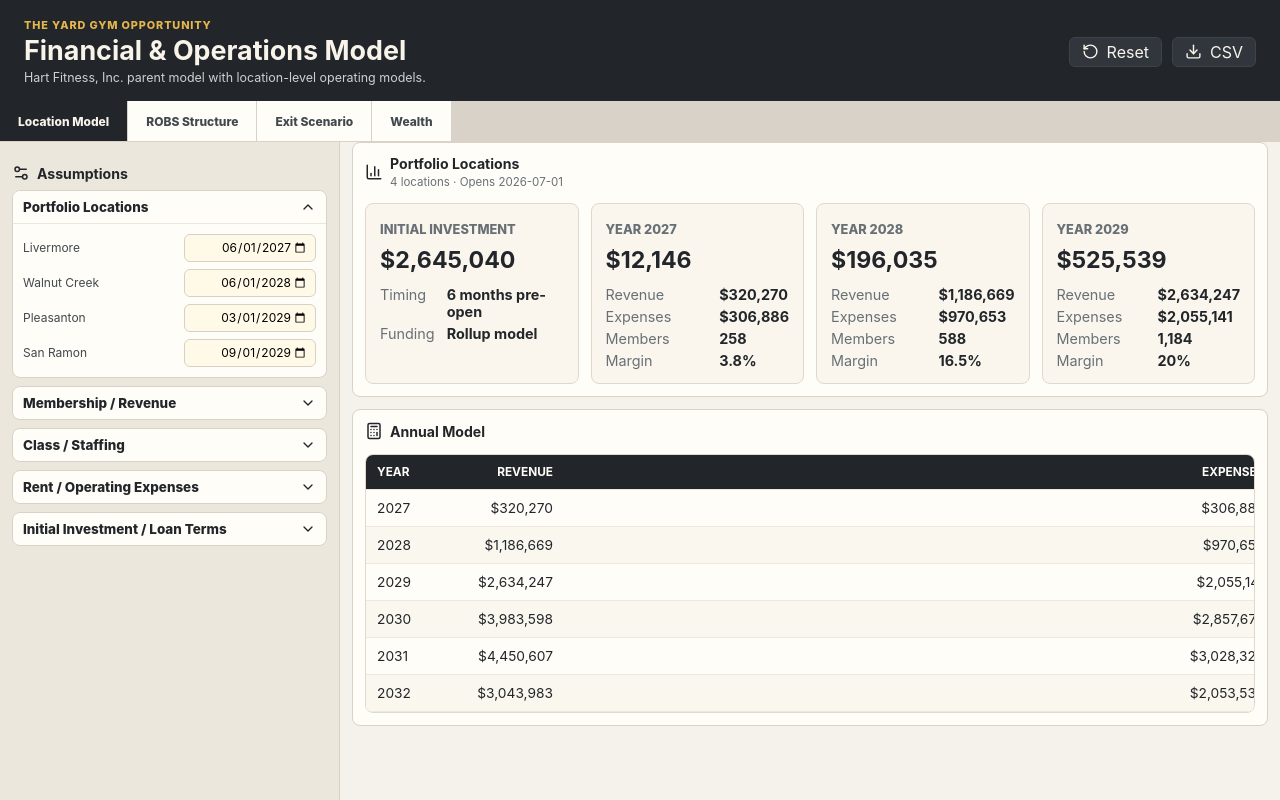
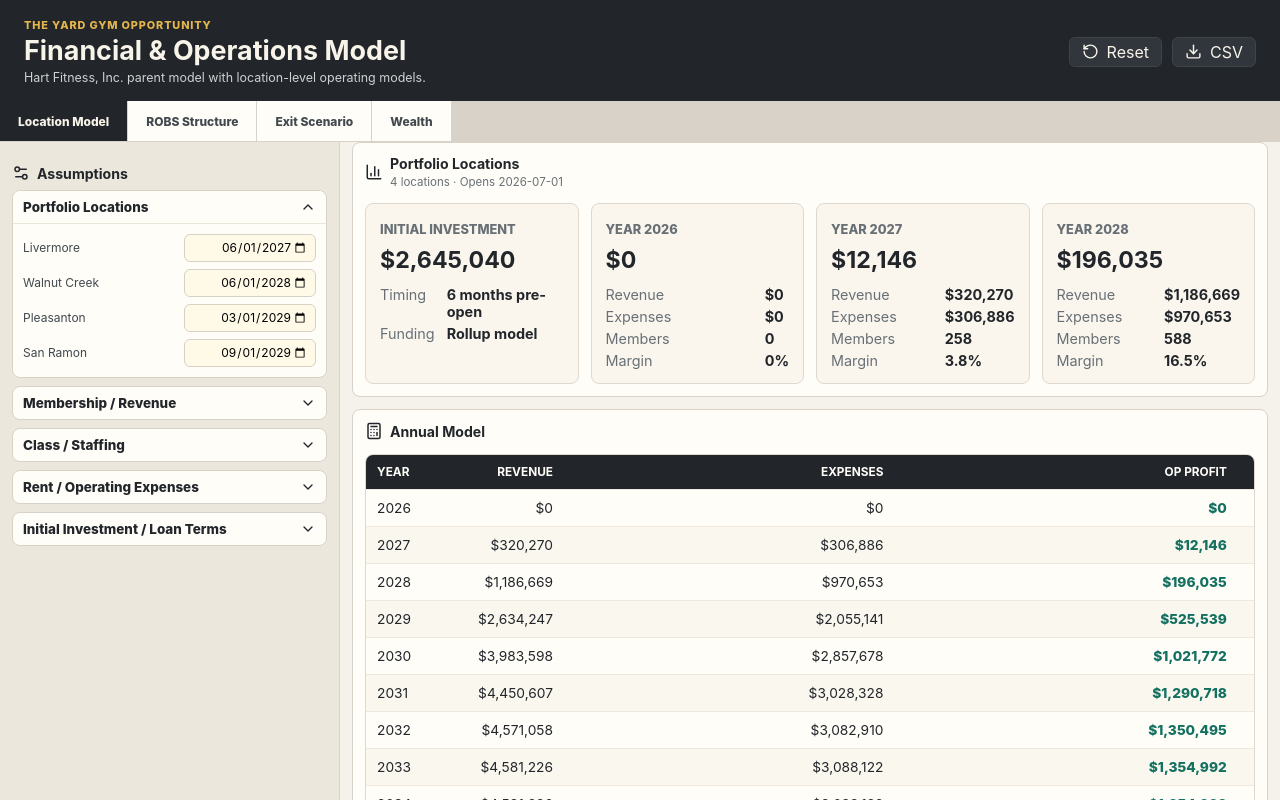
Before and after one commit to jkhart/theyardgym-financials, a React (Vite) app: page / in a window 1280 px wide. Shown: the top 800 px of the page. Built offline with nearby package versions, Linux system fonts and the light colour scheme.

Commit message:
Add debt and tax lines to annual table

```diff
--- a/src/components/App.jsx
+++ b/src/components/App.jsx
@@ -3070,6 +3070,17 @@
     [assumptions, locationSchedule, rollupInputs.modelStartDate],
   );
   const locationSetModel = useMemo(() => buildLocationSetModel(locations), [locations]);
+  const locationFinancialModel = useMemo(() => {
+    const rollupModel = calculateRollupModel(locations, rollupInputs);
+    return {
+      ...rollupModel,
+      totalInitialInvestment: locationSetModel.totalInitialInvestment,
+      years: rollupModel.years.map((year) => ({
+        ...year,
+        year: year.calendarYear,
+      })),
+    };
+  }, [locationSetModel.totalInitialInvestment, locations, rollupInputs]);
   const activeScenarioLocations = locations;
 
   useEffect(() => {
@@ -3219,7 +3230,7 @@
             />
           </div>
           <div>
-            <Dashboard model={locationSetModel} locationMeta={locationSetMeta} />
+            <Dashboard model={locationFinancialModel} locationMeta={locationSetMeta} />
           </div>
         </section>
       )}
--- a/src/components/Dashboard.jsx
+++ b/src/components/Dashboard.jsx
@@ -59,6 +59,9 @@
                 <th>Revenue</th>
                 <th>Expenses</th>
                 <th>Op Profit</th>
+                <th>Debt Service</th>
+                <th>Corp Taxes</th>
+                <th>Net Income</th>
                 <th>Margin</th>
               </tr>
             </thead>
@@ -71,6 +74,11 @@
                   <td className={m.grossOperatingProfit < 0 ? "negative" : "positive"}>
                     {money.format(m.grossOperatingProfit)}
                   </td>
+                  <td>{money.format(m.corporateDebtService ?? 0)}</td>
+                  <td>{money.format(m.corporateTaxes ?? 0)}</td>
+                  <td className={(m.netIncome ?? m.grossOperatingProfit) < 0 ? "negative" : "positive"}>
+                    {money.format(m.netIncome ?? m.grossOperatingProfit)}
+                  </td>
                   <td>{pct.format(m.operatingMargin)}</td>
                 </tr>
               ))}
```
